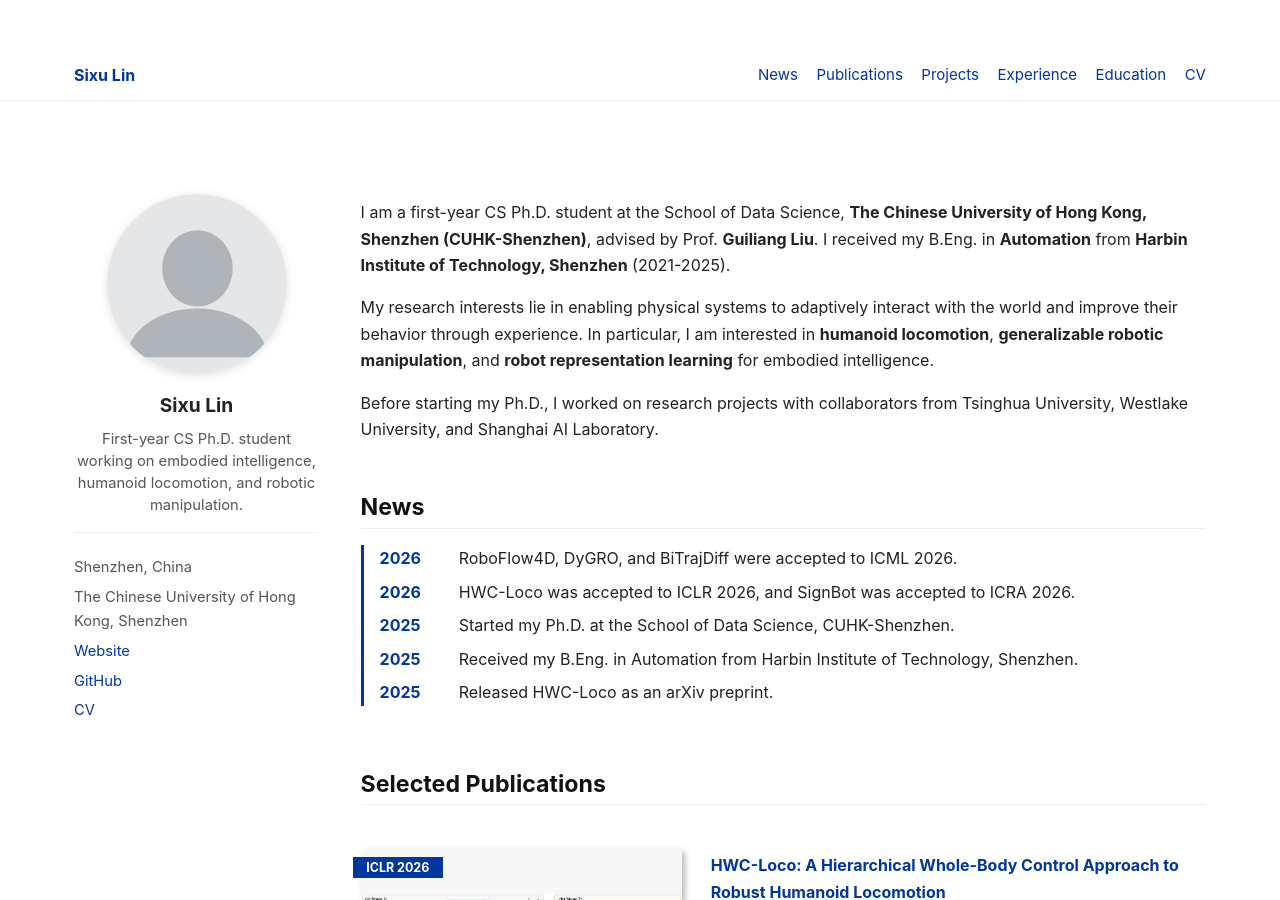
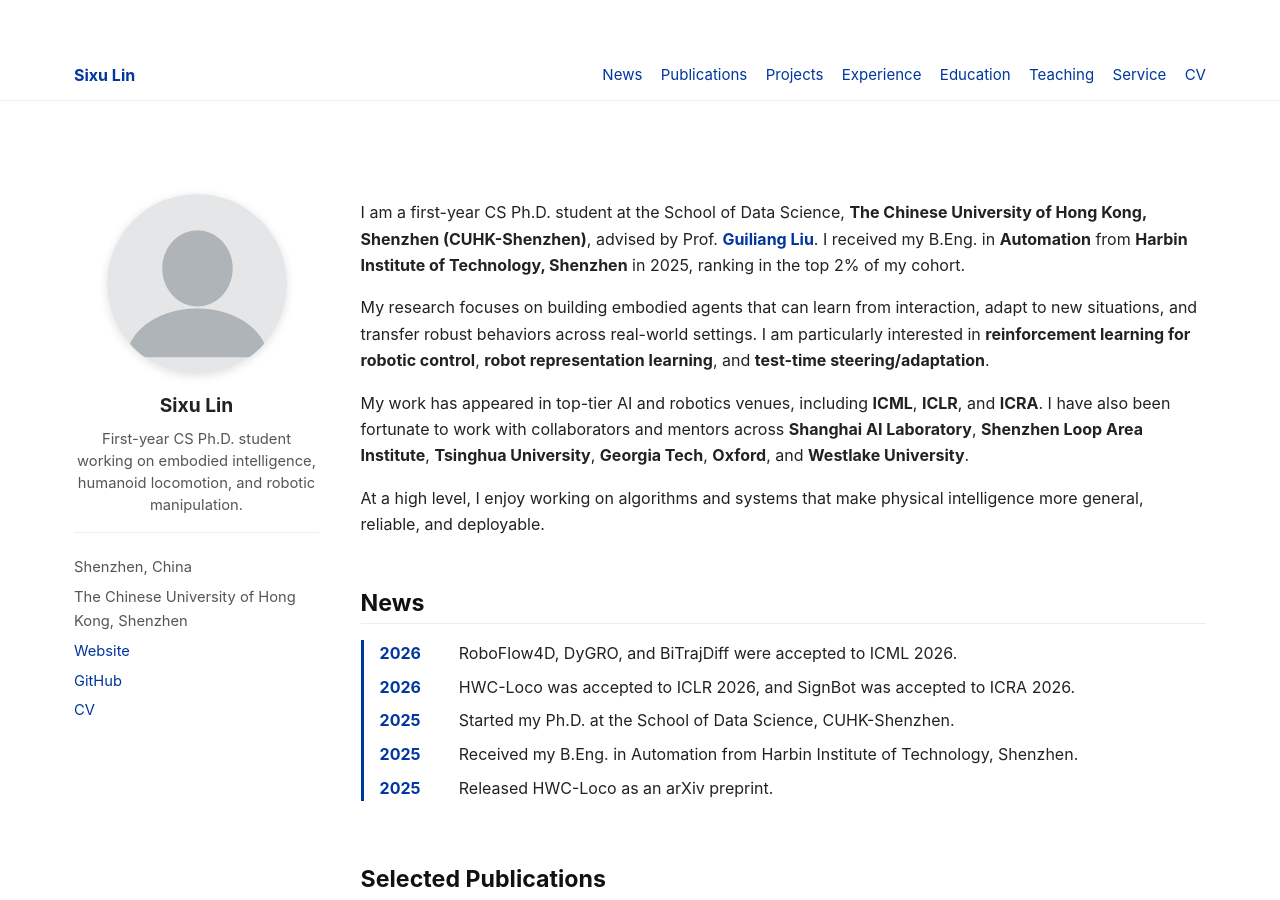
Before and after one commit to Simonlinsx/Simonlinsx.github.io, a Jekyll site: the page built from _pages/about.md, in a window 1280 px wide and 900 px high. Built offline with Jekyll 4.4.1, drawn with Linux system fonts in a browser that asks for light colours; a script bundle is joined from its source files by our own code; library files that are not in the unit come from our copies; some of the changed text lies outside the part shown.

Commit message:
Refine about and add teaching service

```diff
--- a/_data/navigation.yml
+++ b/_data/navigation.yml
@@ -23,5 +23,11 @@
   - title: "Education"
     url: "#education"
 
+  - title: "Teaching"
+    url: "#teaching"
+
+  - title: "Service"
+    url: "#service"
+
   - title: "CV"
     url: /files/Sixu_Lin_CV.pdf
--- a/_pages/about.md
+++ b/_pages/about.md
@@ -10,13 +10,17 @@
 
 <span class='anchor' id='about-me'></span>
 
-I am a first-year CS Ph.D. student at the School of Data Science, **The Chinese University of Hong Kong, Shenzhen (CUHK-Shenzhen)**, advised by Prof. **Guiliang Liu**.
-I received my B.Eng. in **Automation** from **Harbin Institute of Technology, Shenzhen** (2021-2025).
+I am a first-year CS Ph.D. student at the School of Data Science, **The Chinese University of Hong Kong, Shenzhen (CUHK-Shenzhen)**, advised by Prof. **[Guiliang Liu](https://guiliang.me/)**.
+I received my B.Eng. in **Automation** from **Harbin Institute of Technology, Shenzhen** in 2025, ranking in the top 2% of my cohort.
 
-My research interests lie in enabling physical systems to adaptively interact with the world and improve their behavior through experience.
-In particular, I am interested in **humanoid locomotion**, **generalizable robotic manipulation**, and **robot representation learning** for embodied intelligence.
+My research focuses on building embodied agents that can learn from interaction, adapt to new situations, and transfer robust behaviors across real-world settings.
+I am particularly interested in **reinforcement learning for robotic control**, **robot representation learning**, and **test-time steering/adaptation**.
 
-Before starting my Ph.D., I worked on research projects with collaborators from Tsinghua University, Westlake University, and Shanghai AI Laboratory.
+My work has appeared in top-tier AI and robotics venues, including **ICML**, **ICLR**, and **ICRA**.
+I have also been fortunate to work with collaborators and mentors across **Shanghai AI Laboratory**, **Shenzhen Loop Area Institute**, **Tsinghua University**, **Georgia Tech**, **Oxford**, and **Westlake University**.
+
+At a high level, I enjoy working on algorithms and systems that make physical intelligence more general, reliable, and deployable.
+
 
 <span class='anchor' id='news'></span>
 
@@ -200,18 +204,6 @@
   </div>
 
   <div class="experience-item">
-    <div class="experience-logo-frame experience-logo-frame--westlake">
-      <img class="experience-logo" src="images/logos/westlake-mark.png" alt="Westlake University logo">
-    </div>
-    <div class="experience-text">
-      <div class="experience-time">Jul. 2024 - Sep. 2024</div>
-      <div class="experience-title"><strong>Visiting Student</strong></div>
-      <div class="experience-org">Westlake University</div>
-      <p class="experience-description">Visiting student in computer science.</p>
-    </div>
-  </div>
-
-  <div class="experience-item">
     <div class="experience-logo-frame experience-logo-frame--tsinghua">
       <img class="experience-logo" src="images/logos/tsinghua-mark.jpg" alt="Tsinghua University logo">
     </div>
@@ -220,18 +212,6 @@
       <div class="experience-title"><strong>Undergraduate Researcher</strong></div>
       <div class="experience-org">Tsinghua University</div>
       <p class="experience-description">Undergraduate research on robotics and reinforcement learning.</p>
-    </div>
-  </div>
-
-  <div class="experience-item">
-    <div class="experience-logo-frame experience-logo-frame--oxford">
-      <img class="experience-logo" src="images/logos/oxford-mark.jpg" alt="University of Oxford logo">
-    </div>
-    <div class="experience-text">
-      <div class="experience-time">Jul. 2023 - Sep. 2023</div>
-      <div class="experience-title"><strong>Visiting Student</strong></div>
-      <div class="experience-org">University of Oxford</div>
-      <p class="experience-description">Visiting student in computer science.</p>
     </div>
   </div>
 
@@ -253,4 +233,18 @@
 # Education
 
 - *2025 - Present*, **Ph.D. in Computer Science**, The Chinese University of Hong Kong, Shenzhen.
-- *2021 - 2025*, **B.Eng. in Automation**, Harbin Institute of Technology, Shenzhen.
+- *Jul. 2024 - Sep. 2024*, **Visiting Student**, Westlake University.
+- *Jul. 2023 - Sep. 2023*, **Visiting Student**, University of Oxford.
+- *2021 - 2025*, **B.Eng. in Automation**, Harbin Institute of Technology, Shenzhen. Rank: top 2%.
+
+<span class='anchor' id='teaching'></span>
+
+# Teaching
+
+- **Teaching Assistant**, CSC-1004: Computational Laboratory Using Java, The Chinese University of Hong Kong, Shenzhen.
+
+<span class='anchor' id='service'></span>
+
+# Service
+
+- **Reviewer**: NeurIPS, ICML, ICLR, ICRA, IROS.
```
